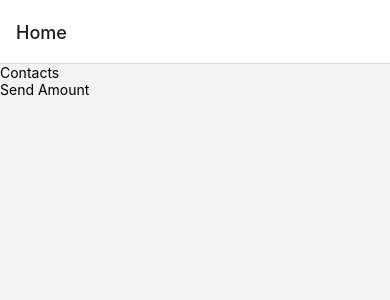
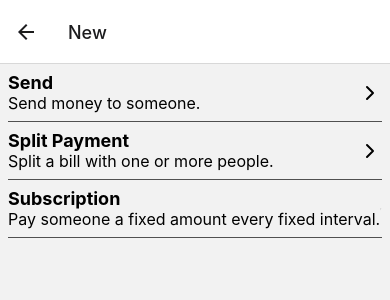
Before and after one commit to overthq/Pecunia, a React Native app in the folder client/: screen /New in a window 390 px wide. Shown: the top 300 px of the page. Built offline with nearby package versions, Linux system fonts and the light colour scheme.

Commit message:
Add new screen

```diff
--- a/client/App.tsx
+++ b/client/App.tsx
@@ -2,14 +2,21 @@ import React from 'react';
 import { NavigationContainer } from '@react-navigation/native';
 import { SafeAreaProvider } from 'react-native-safe-area-context';
 import Routes from './src/navigation/Routes';
+import { Provider } from 'react-redux';
+import { store, persistor } from './src/redux/store';
+import { PersistGate } from 'redux-persist/integration/react';
 
 const App = () => {
   return (
-    <NavigationContainer>
-      <SafeAreaProvider>
-        <Routes />
-      </SafeAreaProvider>
-    </NavigationContainer>
+    <Provider store={store}>
+      <PersistGate persistor={persistor}>
+        <NavigationContainer>
+          <SafeAreaProvider>
+            <Routes />
+          </SafeAreaProvider>
+        </NavigationContainer>
+      </PersistGate>
+    </Provider>
   );
 };
 
--- a/client/package.json
+++ b/client/package.json
@@ -29,6 +29,7 @@
     "react-native-reanimated": "~2.2.0",
     "react-native-safe-area-context": "3.3.2",
     "react-native-screens": "~3.8.0",
+    "react-native-svg": "12.1.1",
     "react-native-web": "0.17.1",
     "react-redux": "^7.2.6",
     "redux": "^4.1.2",
--- /dev/null
+++ b/client/src/components/Icon.tsx
@@ -0,0 +1,63 @@
+import React from 'react';
+import { StyleProp, ViewStyle } from 'react-native';
+import { Svg, Circle, Path } from 'react-native-svg';
+
+// All these icons are Feather Icons.
+// Don't want to install @expo/vector-icons because of the potential bloat.
+// (Although I'm not sure if it's tree-shaken)
+
+const icons = {
+  check: <Path d='M20 6L9 17l-5-5' />,
+  'chevron-left': <Path d='M15 18l-6-6 6-6' />,
+  'chevron-right': <Path d='M9 18l6-6-6-6' />,
+  settings: (
+    <>
+      <Circle cx={12} cy={12} r={3} />
+      <Path d='M19.4 15a1.65 1.65 0 00.33 1.82l.06.06a2 2 0 010 2.83 2 2 0 01-2.83 0l-.06-.06a1.65 1.65 0 00-1.82-.33 1.65 1.65 0 00-1 1.51V21a2 2 0 01-2 2 2 2 0 01-2-2v-.09A1.65 1.65 0 009 19.4a1.65 1.65 0 00-1.82.33l-.06.06a2 2 0 01-2.83 0 2 2 0 010-2.83l.06-.06a1.65 1.65 0 00.33-1.82 1.65 1.65 0 00-1.51-1H3a2 2 0 01-2-2 2 2 0 012-2h.09A1.65 1.65 0 004.6 9a1.65 1.65 0 00-.33-1.82l-.06-.06a2 2 0 010-2.83 2 2 0 012.83 0l.06.06a1.65 1.65 0 001.82.33H9a1.65 1.65 0 001-1.51V3a2 2 0 012-2 2 2 0 012 2v.09a1.65 1.65 0 001 1.51 1.65 1.65 0 001.82-.33l.06-.06a2 2 0 012.83 0 2 2 0 010 2.83l-.06.06a1.65 1.65 0 00-.33 1.82V9a1.65 1.65 0 001.51 1H21a2 2 0 012 2 2 2 0 01-2 2h-.09a1.65 1.65 0 00-1.51 1z' />
+    </>
+  ),
+  trash: (
+    <Path d='M3 6h18M19 6v14a2 2 0 01-2 2H7a2 2 0 01-2-2V6m3 0V4a2 2 0 012-2h4a2 2 0 012 2v2' />
+  ),
+  minus: <Path d='M5 12h14' />,
+  plus: <Path d='M12 5v14M5 12h14' />,
+  home: (
+    <Path d='M3 12l2-2m0 0l7-7 7 7M5 10v10a1 1 0 001 1h3m10-11l2 2m-2-2v10a1 1 0 01-1 1h-3m-6 0a1 1 0 001-1v-4a1 1 0 011-1h2a1 1 0 011 1v4a1 1 0 001 1m-6 0h6' />
+  ),
+  search: <Path d='M21 21l-6-6m2-5a7 7 0 11-14 0 7 7 0 0114 0z' />,
+  user: (
+    <Path d='M16 7a4 4 0 11-8 0 4 4 0 018 0zM12 14a7 7 0 00-7 7h14a7 7 0 00-7-7z' />
+  )
+};
+
+interface IconProps {
+  size?: number;
+  color?: string;
+  name: keyof typeof icons;
+  style?: StyleProp<ViewStyle>;
+}
+
+export type IconType = keyof typeof icons;
+
+const Icon: React.FC<IconProps> = ({
+  size = 24,
+  color = '#000000',
+  name,
+  style
+}) => (
+  <Svg
+    width={size}
+    height={size}
+    viewBox='0 0 24 24'
+    fill='none'
+    stroke={color}
+    strokeWidth={2}
+    strokeLinecap='round'
+    strokeLinejoin='round'
+    style={style}
+  >
+    {icons[name]}
+  </Svg>
+);
+
+export default Icon;
--- /dev/null
+++ b/client/src/components/new/NewSection.tsx
@@ -0,0 +1,46 @@
+import React from 'react';
+import { View, Pressable, Text, StyleSheet } from 'react-native';
+import Icon from '../Icon';
+
+// Terrible component naming - I know
+
+interface NewSectionProps {
+  title: string;
+  description: string;
+  onPress(): void;
+}
+
+const NewSection: React.FC<NewSectionProps> = ({
+  title,
+  description,
+  onPress
+}) => (
+  <Pressable style={styles.container} onPress={onPress}>
+    <View>
+      <Text style={styles.title}>{title}</Text>
+      <Text style={styles.description}>{description}</Text>
+    </View>
+    <Icon name='chevron-right' />
+  </Pressable>
+);
+
+const styles = StyleSheet.create({
+  container: {
+    paddingVertical: 8,
+    marginHorizontal: 8,
+    flexDirection: 'row',
+    justifyContent: 'space-between',
+    alignItems: 'center',
+    borderBottomColor: '#505050',
+    borderBottomWidth: 1
+  },
+  title: {
+    fontSize: 18,
+    fontWeight: 'bold'
+  },
+  description: {
+    fontSize: 16
+  }
+});
+
+export default NewSection;
--- a/client/src/navigation/Routes.tsx
+++ b/client/src/navigation/Routes.tsx
@@ -7,6 +7,8 @@ import Contacts from '../screens/Contacts';
 import SendAmount from '../screens/SendAmount';
 import { AppStackParamList } from '../types/navigation';
 import AddContact from '../screens/AddContact';
+import Transactions from '../screens/Transactions';
+import New from '../screens/New';
 
 const AppStack = createStackNavigator<AppStackParamList>();
 
@@ -19,6 +21,8 @@ const Routes = () => {
       <AppStack.Screen name='Settings' component={Settings} />
       <AppStack.Screen name='SendAmount' component={SendAmount} />
       <AppStack.Screen name='AddContact' component={AddContact} />
+      <AppStack.Screen name='Transactions' component={Transactions} />
+      <AppStack.Screen name='New' component={New} />
     </AppStack.Navigator>
   );
 };
--- a/client/src/redux/wallet/types.ts
+++ b/client/src/redux/wallet/types.ts
@@ -1,5 +1,6 @@
 export const LOAD_WALLET_ACTION = 'wallet/LOAD_WALLET_ACTION';
 
+// Initially, this wallet will only support one wallet address at a time.
 export type WalletState = {
   address: string | null;
 };
--- a/client/src/screens/Home.tsx
+++ b/client/src/screens/Home.tsx
@@ -1,20 +1,22 @@
 import React from 'react';
-import { View, Text, StyleSheet, TouchableOpacity } from 'react-native';
+import { View, Text, StyleSheet, Pressable } from 'react-native';
 import { useNavigation } from '@react-navigation/native';
 import { StackNavigationProp } from '@react-navigation/stack';
 import { AppStackParamList } from '../types/navigation';
+import { useAppSelector } from '../redux/store';
+import Icon from '../components/Icon';
 
 const Home = () => {
   const { navigate } = useNavigation<StackNavigationProp<AppStackParamList>>();
+  const walletAddress = useAppSelector(({ wallet }) => wallet.address);
 
   return (
     <View style={styles.container}>
-      <TouchableOpacity onPress={() => navigate('Contacts')}>
-        <Text>Contacts</Text>
-      </TouchableOpacity>
-      <TouchableOpacity onPress={() => navigate('SendAmount')}>
-        <Text>Send Amount</Text>
-      </TouchableOpacity>
+      {walletAddress && <Text>Wallet address: {walletAddress}</Text>}
+
+      <Pressable onPress={() => navigate('New')}>
+        <Icon name='plus' />
+      </Pressable>
     </View>
   );
 };
--- /dev/null
+++ b/client/src/screens/New.tsx
@@ -0,0 +1,59 @@
+import React from 'react';
+import { View } from 'react-native';
+import { NavigationProp, useNavigation } from '@react-navigation/core';
+import { AppStackParamList } from '../types/navigation';
+import NewSection from '../components/new/NewSection';
+
+// This copy is terrible and (very) temporary.
+// The subscription page should usually be reached via a deep link.
+// TODO: Rename Kind to something more reasonable.
+
+interface Kind {
+  title: string;
+  description: string;
+  destination: keyof AppStackParamList;
+}
+
+const kinds: Kind[] = [
+  {
+    title: 'Send',
+    description: 'Send money to someone.',
+    destination: 'SendAmount'
+  },
+  {
+    title: 'Split Payment',
+    description: 'Split a bill with one or more people.',
+    destination: 'SplitPayment'
+  },
+  {
+    title: 'Subscription',
+    description: 'Pay someone a fixed amount every fixed interval.',
+    destination: 'Subscription'
+  }
+];
+
+const New = () => {
+  const { navigate } = useNavigation<NavigationProp<AppStackParamList>>();
+
+  const moveToDestination = React.useCallback(
+    (destination: keyof AppStackParamList) => {
+      navigate(destination);
+    },
+    [navigate]
+  );
+
+  return (
+    <View style={{ flex: 1 }}>
+      {kinds.map(k => (
+        <NewSection
+          key={k.title}
+          title={k.title}
+          description={k.description}
+          onPress={() => moveToDestination(k.destination)}
+        />
+      ))}
+    </View>
+  );
+};
+
+export default New;
--- /dev/null
+++ b/client/src/screens/Transactions.tsx
@@ -0,0 +1,12 @@
+import React from 'react';
+import { View, Text } from 'react-native';
+
+const Transactions = () => {
+  return (
+    <View style={{ flex: 1 }}>
+      <Text>Transactions</Text>
+    </View>
+  );
+};
+
+export default Transactions;
--- a/client/src/types/navigation.ts
+++ b/client/src/types/navigation.ts
@@ -5,4 +5,8 @@ export type AppStackParamList = {
   Settings: undefined;
   SendAmount: undefined;
   AddContact: undefined;
+  Transactions: undefined;
+  New: undefined;
+  SplitPayment: undefined;
+  Subscription: undefined;
 };
```
Also changed, not shown: 1 other file (tests, documents, lock files or other folders).
